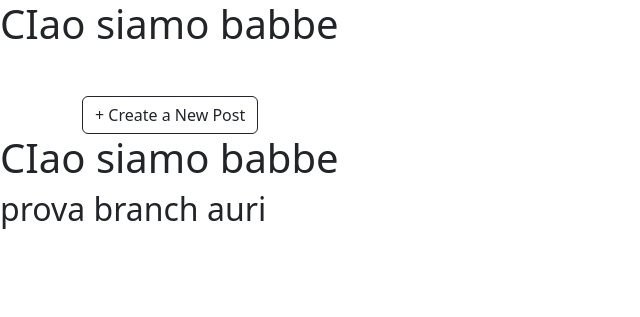
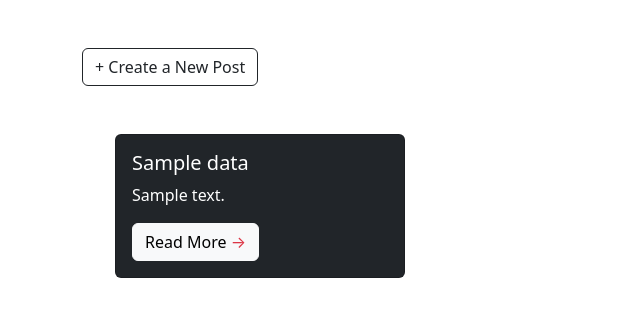
Before and after one commit to auri9945/Cime, a PHP site: page / in a window 1280 px wide. Shown: the top 317 px of the page, without its empty margins (0-640 px from the left). Run offline with PHP 8.4, Linux system fonts and the light colour scheme; tables that the repository leaves empty or names only in its code hold one stand-in row (values such as "Sample post"); some libraries are stand-ins or nearby versions.

Commit message:
rivedere ultima parte

```diff
--- a/index.php
+++ b/index.php
@@ -1,5 +1,8 @@
-<!--connection to database-->
+<!--connection to db-->
 
+<?php
+    include "logic.php";
+?>
 
 <!DOCTYPE html>
 <html lang="en">
@@ -26,15 +29,46 @@
 </head>
 <body>
 
-<h1>CIao siamo babbe </h1>
 <div class="container mt-5"> <!-- container con all'interno il pulsante che rimanda a create.php nella uqale viene creato il codice per inserire un nuovo post-->
+
+                <!--alert-->
+                <!-- gli stiamo dicendo che il tetso di avviso " Il tuo post è stato caricato correttamente!"
+                può comparire solo nel caso in cui le info sono stato aggiunte al db-->
+            <?php
+            if(isset($_REQUEST['info']))
+            {?>
+                <?php
+                if($_REQUEST['info'] == "added")
+                { ?>
+                <div class="alert alert-success" role="alert">
+                        Il tuo post è stato caricato correttamente!
+                </div>
+                <?php } ?>
+            <?php } ?>
+
     <div class="text-container">
         <a href="create.php" class="btn btn-outline-dark"> + Create a New Post</a> <!-- il tag a che fa da pulsante e coolagto alla pagina create.php-->
     </div>
+
+
+
+    <div class="row">
+
+        <?php foreach($query as $q) { ?>
+            <div class="col-4 d-flex justify-content-center align-items-center">
+                <div class="card text-white bg-dark mt-5">
+                    <div class="card-body" style="width: 18rem;">
+                        <h5 class="card-title"> <?php echo $q['title']; ?></h5>
+                        <p class="card-text">   <?php echo $q['content']; ?></p>
+                        <a href="" class="btn btn-light"> Read More <span class="text-danger">&rarr;</span></a>
+                    </div>
+                </div>
+            </div>
+        <?php }?>
+    </div>
+
 </div>
 
-<h1>CIao siamo babbe </h1>
-<h2>prova branch auri</h2>
 
 </body>
 </html>
--- a/logic.php
+++ b/logic.php
@@ -1,13 +1,48 @@
-<!--connection between the backen and frontend-->
+<!--connection database-->
 
 <?php
 
-// connessione tramite mysql_connect()
-$conn = mysqli_connect("localhost", "username","password");
+$serverName = "localhost";
+$userName ="root";
+$password ="";
+$dbName = "blog";
 
-//check cnnection
-if(!$conn){ // se la connessione non è attiva andrà a stampare il testo di avviso posto nel tag h3
-    echo "<h3 class='container bg-dark text-center p-3 text-warning roundedn-tg mt-5'> not able to establish Database connection</h3>"
+//create connection
+
+$conn = mysqli_connect($serverName, $userName, $password, $dbName);
+
+//check connection
+if(mysqli_connect_errno())
+{
+    echo " <h3 class ='container bg-dark text-center p-3 text-warning rpunded-lg mt-5'>Failed to Connect</h3>";
+    exit();
+} else
+{
+    // echo " <h3 class ='container bg-dark text-center p-3 text-warning rpunded-lg mt-5'>Connection Success!</h3>";
 }
 
+
+$sql = "SELECT * FROM data";
+$query = mysqli_query($conn, $sql);
+
+
+
+// insert data into db
+if(isset($_REQUEST["new_post"])) //determiniamo se una variabile è dischiarato o differente al NULL, inq questo caso dichiariano che $_Request contiene new_post (button)
+{
+    $title = $_REQUEST["title"]; // titile è il "name" inserito all'interno del form
+    $content = $_REQUEST["content"];
+
+// eseguiamo la query
+
+    $sql = "INSERT INTO data(title, content) VALUES ('$title','$content')";
+    mysqli_query($conn, $sql);
+
+    header("location: index.php?info=added");
+    exit();
+}
+
+
+
+
 ?>
```
Also changed, not shown: create.php (+7 -3 lines).
